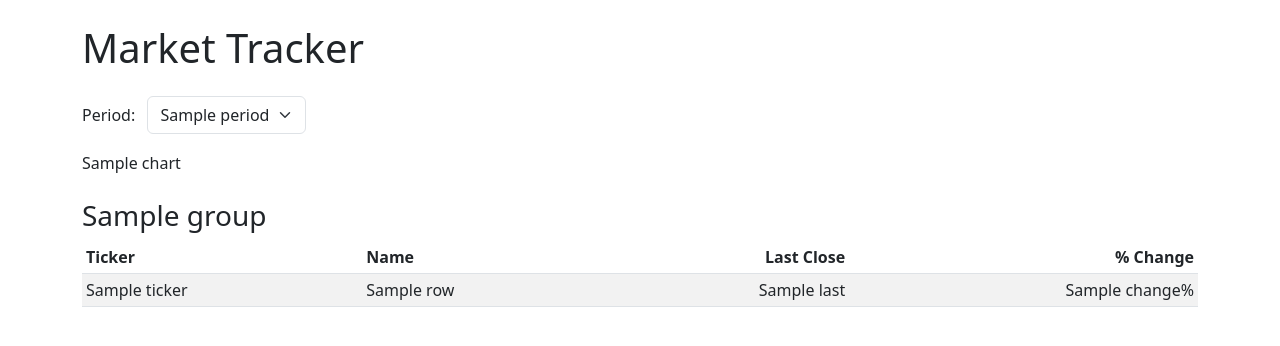
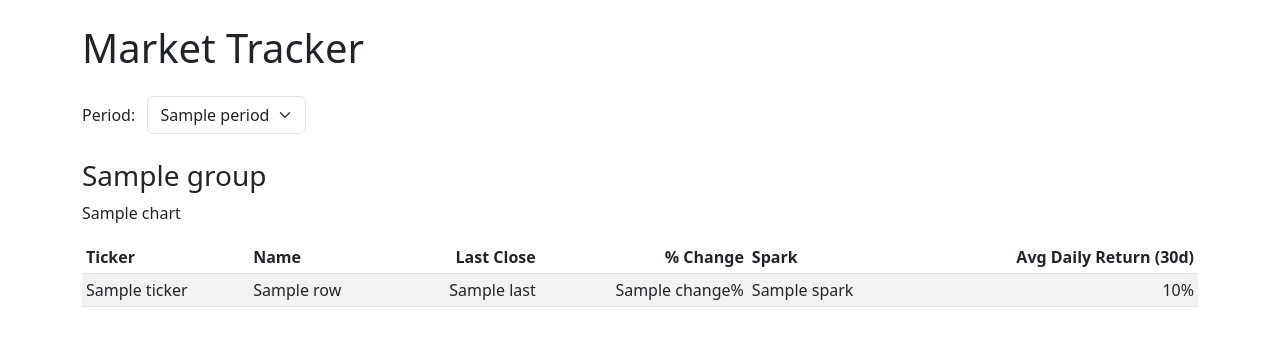
Before and after one commit to AnonymousFatherAndInvestor/MarketTracker, a Flask app: template templates/index.html in a window 1280 px wide. Shown: the top 346 px of the page. Run offline with Flask 3, Linux system fonts and the light colour scheme; the template is opened without the code that fills it: most values are stand-ins (such as "Sample title", 1, 10 or a date in 2020); some libraries are stand-ins or nearby versions.

Commit message:
Fix charts variable and add mini charts

```diff
--- a/app.py
+++ b/app.py
@@ -3,52 +3,119 @@ from cachetools import TTLCache, cached
 import yfinance as yf
 import pandas as pd
 import plotly.graph_objects as go
-from config import CATEGORIES, TICKERS, PERIODS, DEFAULT_PERIOD, REFRESH_INTERVAL
+from config import (
+    CATEGORIES,
+    TICKERS,
+    PERIODS,
+    DEFAULT_PERIOD,
+    REFRESH_INTERVAL,
+)
 
 app = Flask(__name__)
 
 cache = TTLCache(maxsize=8, ttl=REFRESH_INTERVAL)
 
+
 @cached(cache, key=lambda period: period)
 def get_prices(period: str) -> pd.DataFrame:
+    """Download closing prices and forward fill on business days."""
     tickers_str = " ".join(TICKERS)
-    data = yf.download(tickers_str, period=period, interval="1d", group_by="ticker", auto_adjust=False, threads=True)
+    data = yf.download(
+        tickers_str,
+        period=period,
+        interval="1d",
+        group_by="ticker",
+        auto_adjust=False,
+        threads=True,
+    )
+
     if isinstance(data.columns, pd.MultiIndex):
-        close = data["Close"]
+        cols = data.columns.get_level_values(1)
+        if "Close" in cols:
+            close = data.swaplevel(axis=1).xs("Close", level=0, axis=1)
+        elif "Adj Close" in cols:
+            close = data.swaplevel(axis=1).xs("Adj Close", level=0, axis=1)
+        else:
+            raise KeyError("Close")
     else:
-        # single ticker case
-        close = data[["Close"]]
-        close.columns = pd.MultiIndex.from_product([["Close"], TICKERS])
-    return close.ffill()
+        if "Close" in data.columns:
+            close = data[["Close"]]
+        elif "Adj Close" in data.columns:
+            close = data[["Adj Close"]].rename(columns={"Adj Close": "Close"})
+        else:
+            raise KeyError("Close")
+        close.columns = pd.Index(TICKERS)
 
-def build_summary(close: pd.DataFrame):
-    summary = {}
-    tables = {}
+    close.index = pd.to_datetime(close.index)
+    close = close.sort_index()
+    idx = pd.date_range(close.index.min(), close.index.max(), freq="B")
+    close = close.reindex(idx).ffill()
+    return close
+
+def compute_avg_daily_return(close: pd.DataFrame, window: int = 30) -> pd.Series:
+    """Calculate the average daily percent return for each ticker."""
+    returns = close.pct_change()
+    return returns.tail(window).mean() * 100
+
+
+def _mini_chart(series: pd.Series) -> str:
+    fig = go.Figure()
+    fig.add_trace(go.Scatter(x=series.index, y=series, mode="lines"))
+    fig.update_layout(
+        xaxis=dict(visible=False),
+        yaxis=dict(visible=False),
+        height=40,
+        margin=dict(l=0, r=0, t=0, b=0),
+    )
+    return fig.to_html(full_html=False, include_plotlyjs=False)
+
+def build_summary(close: pd.DataFrame, avg_returns: pd.Series | None = None):
+    """Return normalized data per group and table rows."""
+    data: dict[str, pd.DataFrame] = {}
+    tables: dict[str, list] = {}
     for group, tickers in CATEGORIES.items():
-        series_list = []
+        present = [t for t in tickers if t in close.columns]
+        if not present:
+            continue
+        subset = close[present]
+        first_valid = subset.dropna(how="any").index.min()
+        if pd.isna(first_valid):
+            continue
+        subset = subset.loc[first_valid:].ffill()
+
+        norm_df = subset.div(subset.iloc[0]).mul(100)
+        data[group] = norm_df
+
         rows = []
-        for ticker, name in tickers.items():
-            if ticker not in close.columns:
-                continue
-            s = close[ticker].dropna()
-            if s.empty:
-                continue
+        for ticker in present:
+            s = subset[ticker]
             first = s.iloc[0]
             last = s.iloc[-1]
             change = (last - first) / first * 100
-            rows.append({"ticker": ticker, "name": name, "last": round(float(last),2), "change": round(float(change),2)})
-            series_list.append((s / first) * 100)
-        if series_list:
-            summary[group] = pd.concat(series_list, axis=1).mean(axis=1)
-            tables[group] = rows
-    return summary, tables
+            avg_ret = avg_returns[ticker] if avg_returns is not None and ticker in avg_returns else None
+            rows.append({
+                "ticker": ticker,
+                "name": tickers[ticker],
+                "last": round(float(last), 2),
+                "change": round(float(change), 2),
+                "avg": round(float(avg_ret), 4) if avg_ret is not None else None,
+                "spark": _mini_chart(norm_df[ticker]),
+            })
+        tables[group] = rows
+    return data, tables
 
-def summary_chart(summary: dict) -> str:
-    fig = go.Figure()
-    for name, series in summary.items():
-        fig.add_trace(go.Scatter(x=series.index, y=series, mode="lines", name=name))
-    fig.update_layout(height=400, margin=dict(l=40,r=40,t=40,b=40))
-    return fig.to_html(full_html=False, include_plotlyjs='cdn')
+
+def summary_charts(data: dict[str, pd.DataFrame]) -> dict:
+    charts = {}
+    for group, df in data.items():
+        fig = go.Figure()
+        for ticker in df.columns:
+            name = CATEGORIES[group].get(ticker, ticker)
+            fig.add_trace(go.Scatter(x=df.index, y=df[ticker], mode="lines", name=name))
+        fig.update_layout(height=300, margin=dict(l=40, r=40, t=40, b=40))
+        charts[group] = fig.to_html(full_html=False, include_plotlyjs="cdn")
+    return charts
+
 
 @app.route("/")
 def index():
@@ -56,9 +123,17 @@ def index():
     if period not in PERIODS:
         period = DEFAULT_PERIOD
     close = get_prices(period)
-    summary, tables = build_summary(close)
-    chart_html = summary_chart(summary)
-    return render_template("index.html", periods=PERIODS, period=period, chart=chart_html, tables=tables)
+    close_30d = get_prices("1mo")
+    avg_returns = compute_avg_daily_return(close_30d)
+    data, tables = build_summary(close, avg_returns)
+    charts = summary_charts(data)
+    return render_template(
+        "index.html",
+        periods=PERIODS,
+        period=period,
+        charts=charts,
+        tables=tables,
+    )
 
 @app.route("/api/summary")
 def api_summary():
@@ -66,8 +141,10 @@ def api_summary():
     if period not in PERIODS:
         period = DEFAULT_PERIOD
     close = get_prices(period)
-    summary, _ = build_summary(close)
-    resp = {k: v.round(2).to_dict() for k,v in summary.items()}
+    close_30d = get_prices("1mo")
+    avg_returns = compute_avg_daily_return(close_30d)
+    data, _ = build_summary(close, avg_returns)
+    resp = {grp: df.round(2).to_dict() for grp, df in data.items()}
     return jsonify(resp)
 
 
--- a/templates/index.html
+++ b/templates/index.html
@@ -4,6 +4,7 @@
   <meta charset="utf-8">
   <meta name="viewport" content="width=device-width, initial-scale=1">
   <link href="https://cdn.jsdelivr.net/npm/bootstrap@5.3.0/dist/css/bootstrap.min.css" rel="stylesheet">
+  <script src="https://cdn.plot.ly/plotly-2.26.0.min.js"></script>
   <title>Market Tracker</title>
 </head>
 <body class="p-4">
@@ -17,14 +18,21 @@
       {% endfor %}
     </select>
   </form>
-  <div class="mb-4">
-    {{ chart|safe }}
-  </div>
   {% for group, rows in tables.items() %}
   <h3 class="mt-4">{{ group }}</h3>
+  <div class="mb-3">
+    {{ charts[group]|safe }}
+  </div>
   <table class="table table-sm table-striped">
     <thead>
-      <tr><th>Ticker</th><th>Name</th><th class="text-end">Last Close</th><th class="text-end">% Change</th></tr>
+      <tr>
+        <th>Ticker</th>
+        <th>Name</th>
+        <th class="text-end">Last Close</th>
+        <th class="text-end">% Change</th>
+        <th>Spark</th>
+        <th class="text-end">Avg Daily Return (30d)</th>
+      </tr>
     </thead>
     <tbody>
       {% for row in rows %}
@@ -33,6 +41,8 @@
         <td>{{ row.name }}</td>
         <td class="text-end">{{ row.last }}</td>
         <td class="text-end">{{ row.change }}%</td>
+        <td>{{ row.spark|safe }}</td>
+        <td class="text-end">{% if row.avg is not none %}{{ row.avg }}%{% endif %}</td>
       </tr>
       {% endfor %}
     </tbody>
```
